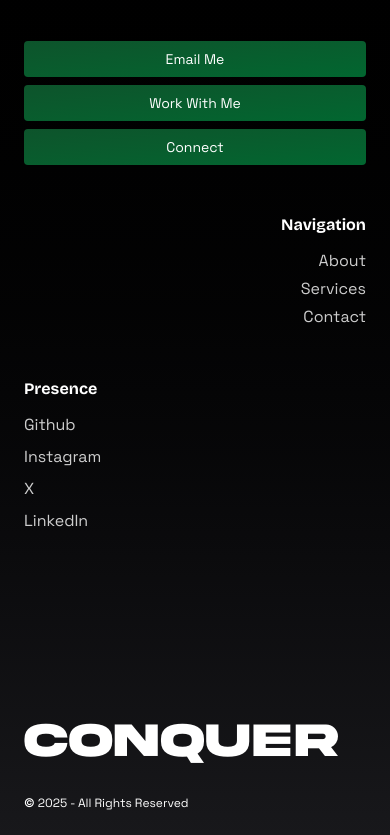
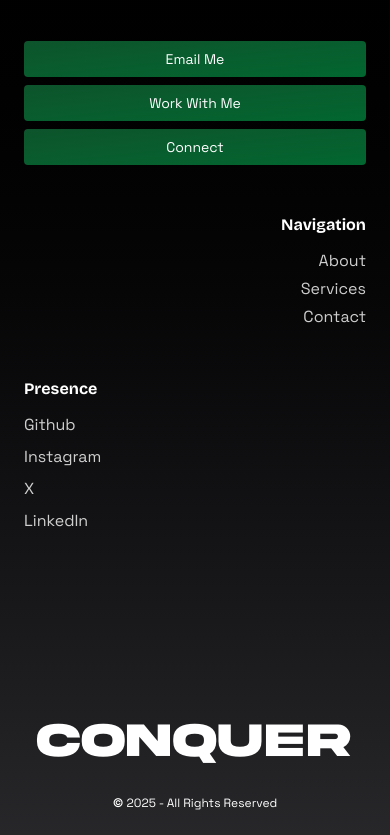
Before and after one commit to VByte-dev/VByte-Portfolio, a React (Vite) app: page / in a window 390 px wide. Shown: the part 6315-7150 px from the top of the page. Built offline with nearby package versions, Linux system fonts and the light colour scheme; some icons are missing; what tailwindcss-motion would draw is missing.

Commit message:
Completed

```diff
--- a/components/Footer.jsx
+++ b/components/Footer.jsx
@@ -9,7 +9,7 @@ let Footer = () => {
       {/* Footer wrapper*/}
       <section
         id="contact"
-        className="mt-40 md:mt-60 lg:mt-80 bg-linear-to-b from-black to-zinc-900"
+        className="mt-40 md:mt-60 lg:mt-80 bg-linear-to-b from-black to-zinc-800"
         data-aos="slide-up"
         data-aos-delay="100"
       >
@@ -153,7 +153,7 @@ let Footer = () => {
         </div>
 
         {/* Part-B: Brand reinforcement strip*/}
-        <div className="mt-24 md:mt-40 lg:mt-60 flex flex-col lg:flex-row justify-between items-baseline lg:items-end p-6 md:p-10 gap-6 text-end lg:text-left">
+        <div className="mt-24 md:mt-40 lg:mt-60 flex flex-col lg:flex-row justify-between items-center lg:items-end lg:items-end p-6 md:p-10 gap-6 text-end lg:text-left">
           {/* Dynamic copyright year */}
           <h2 className="font-[space] text-xs md:text-base order-1 lg:order-0 ">
             <span className="font-[inter]"> ©</span> {new Date().getFullYear()}{" "}
```
